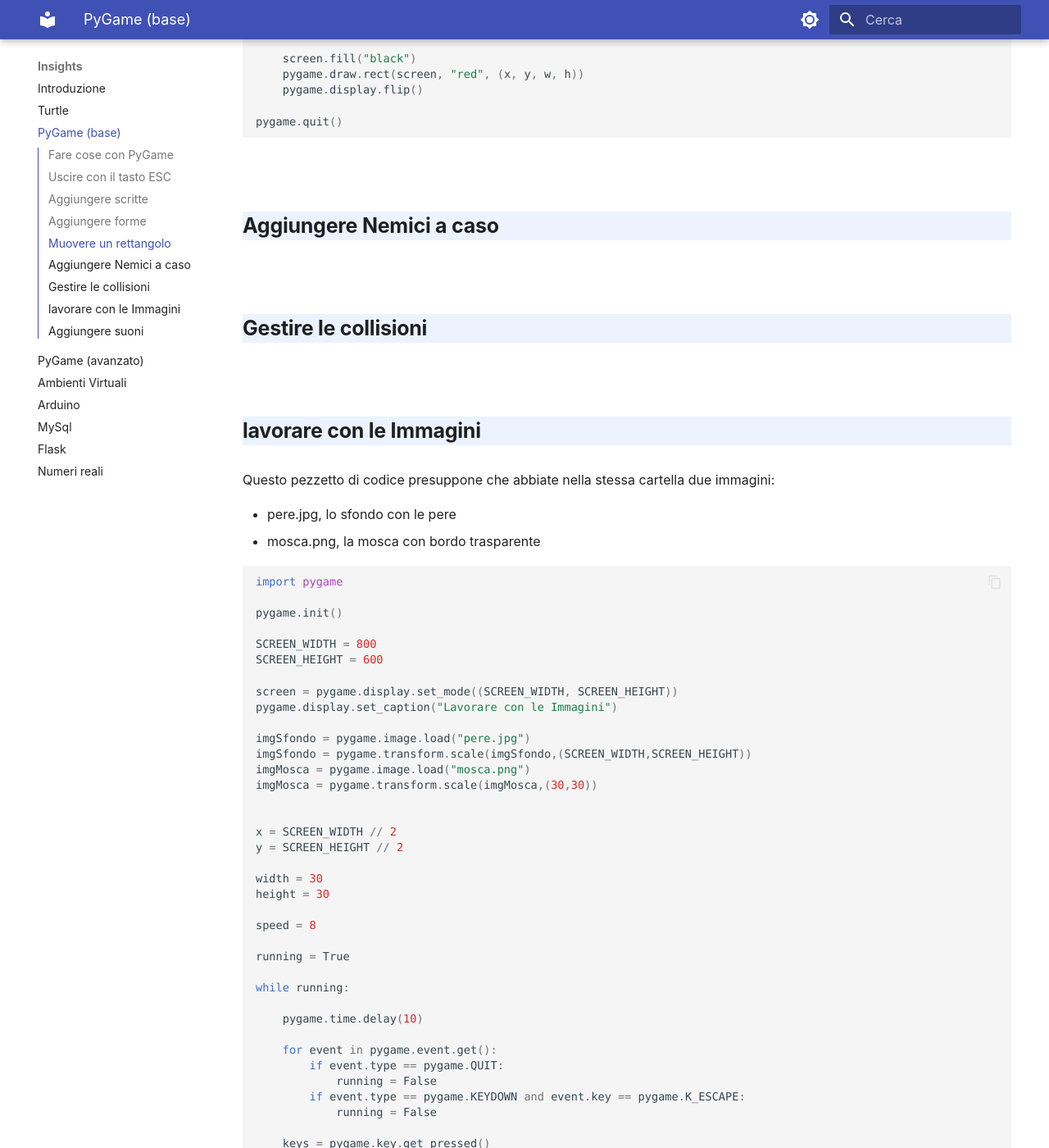
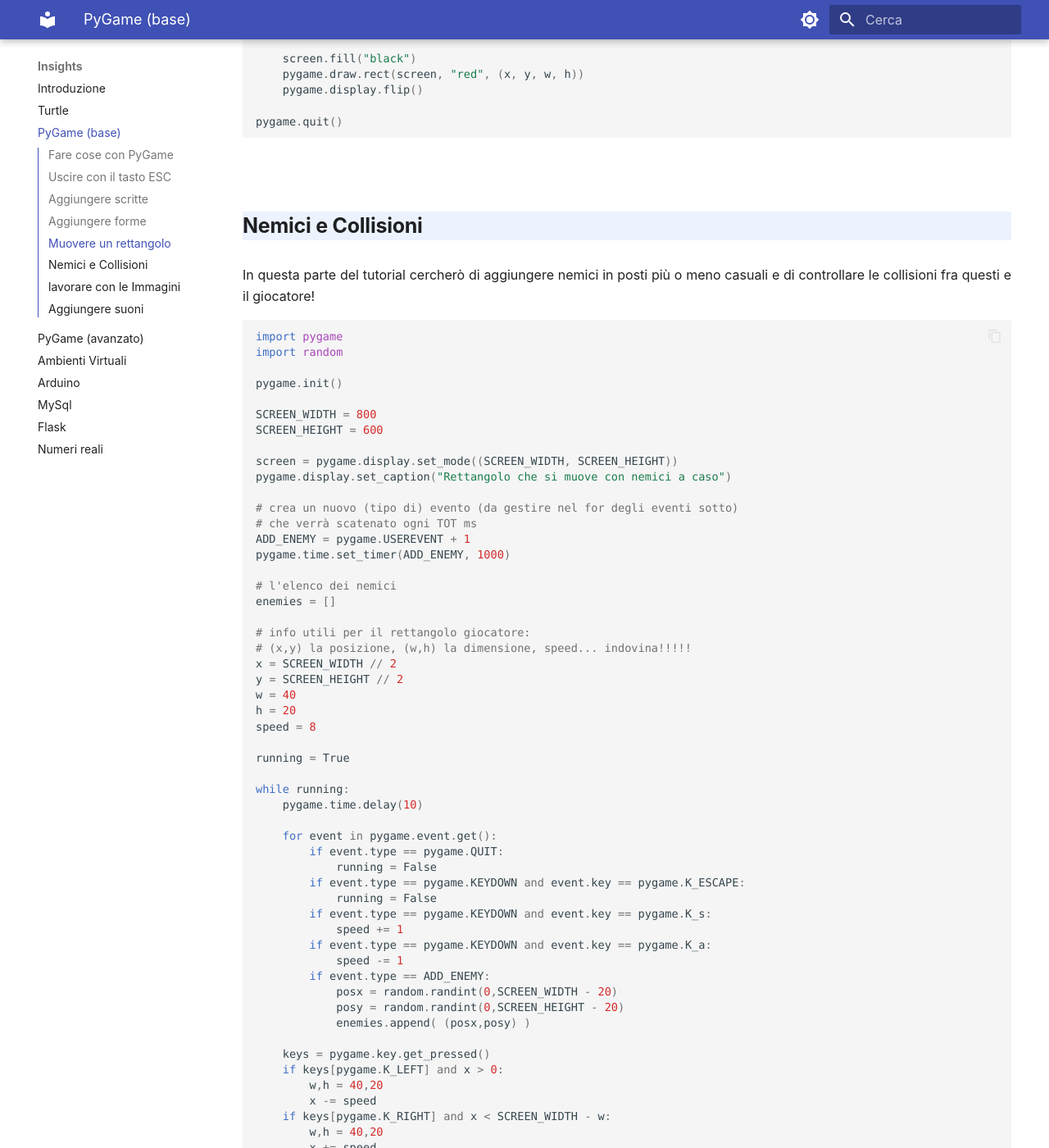
Before and after one commit to adjamhub/pyhandouts, an MkDocs documentation site: the page built from docs/insights/02_pygame1.md, in a window 1280 px wide and 1400 px high, scrolled down 4825 px. Shown: the whole window at 82% size. Built offline with MkDocs 1.6.1 and Material for MkDocs 9.7.7, drawn with Linux system fonts in a browser that asks for light colours; some of the changed text lies outside the part shown.

Commit message:
Nemici e Collisioni

````diff
--- a/docs/insights/02_pygame1.md
+++ b/docs/insights/02_pygame1.md
@@ -192,16 +192,16 @@
 
 speed = 8
 
-run = True
+running = True
 
 while run:
     pygame.time.delay(10)
 
     for event in pygame.event.get():
         if event.type == pygame.QUIT:
-            run = False
+            running = False
         if event.type == pygame.KEYDOWN and event.key == pygame.K_ESCAPE:
-            run = False
+            running = False
         if event.type == pygame.KEYDOWN and event.key == pygame.K_s:
             speed += 1
         if event.type == pygame.KEYDOWN and event.key == pygame.K_a:
@@ -228,12 +228,90 @@
 pygame.quit()
 ```
 
-## Aggiungere Nemici a caso
+## Nemici e Collisioni
 
 
+In questa parte del tutorial cercherò di aggiungere nemici in posti più o meno casuali e di controllare le collisioni fra
+questi e il giocatore!
 
-## Gestire le collisioni
+``` py
+import pygame
+import random
 
+pygame.init()
+
+SCREEN_WIDTH = 800
+SCREEN_HEIGHT = 600
+
+screen = pygame.display.set_mode((SCREEN_WIDTH, SCREEN_HEIGHT))
+pygame.display.set_caption("Rettangolo che si muove con nemici a caso")
+
+# crea un nuovo (tipo di) evento (da gestire nel for degli eventi sotto)
+# che verrà scatenato ogni TOT ms
+ADD_ENEMY = pygame.USEREVENT + 1
+pygame.time.set_timer(ADD_ENEMY, 1000)
+
+# l'elenco dei nemici
+enemies = []
+
+# info utili per il rettangolo giocatore:
+# (x,y) la posizione, (w,h) la dimensione, speed... indovina!!!!!
+x = SCREEN_WIDTH // 2
+y = SCREEN_HEIGHT // 2
+w = 40
+h = 20
+speed = 8
+
+running = True
+
+while running:
+    pygame.time.delay(10)
+
+    for event in pygame.event.get():
+        if event.type == pygame.QUIT:
+            running = False
+        if event.type == pygame.KEYDOWN and event.key == pygame.K_ESCAPE:
+            running = False
+        if event.type == pygame.KEYDOWN and event.key == pygame.K_s:
+            speed += 1
+        if event.type == pygame.KEYDOWN and event.key == pygame.K_a:
+            speed -= 1
+        if event.type == ADD_ENEMY:
+            posx = random.randint(0,SCREEN_WIDTH - 20)
+            posy = random.randint(0,SCREEN_HEIGHT - 20)
+            enemies.append( (posx,posy) )
+
+    keys = pygame.key.get_pressed()
+    if keys[pygame.K_LEFT] and x > 0:
+        w,h = 40,20
+        x -= speed
+    if keys[pygame.K_RIGHT] and x < SCREEN_WIDTH - w:
+        w,h = 40,20
+        x += speed
+    if keys[pygame.K_UP] and y > 0:
+        w,h = 20,40
+        y -= speed
+    if keys[pygame.K_DOWN] and y < SCREEN_HEIGHT - h:
+        w,h = 20,40
+        y += speed
+
+    screen.fill("black")
+    player = pygame.draw.rect(screen, "red", (x, y, w, h))
+
+    # in questo caso i nemici sono fermi: sono ostacoli
+    for posx,posy in enemies:
+        # en è il rettangolo disegnato
+        en = pygame.draw.rect(screen, "white", (posx, posy, 20, 20))
+
+        # se questo rettangolo "collide" con il punto (x,y) ove si trova il giocatore...
+        if en.collidepoint(x,y):
+            print("HAI PERSO!")
+            running = False
+
+    pygame.display.flip()
+
+pygame.quit()
+```
 
 
 ## lavorare con le Immagini
````
